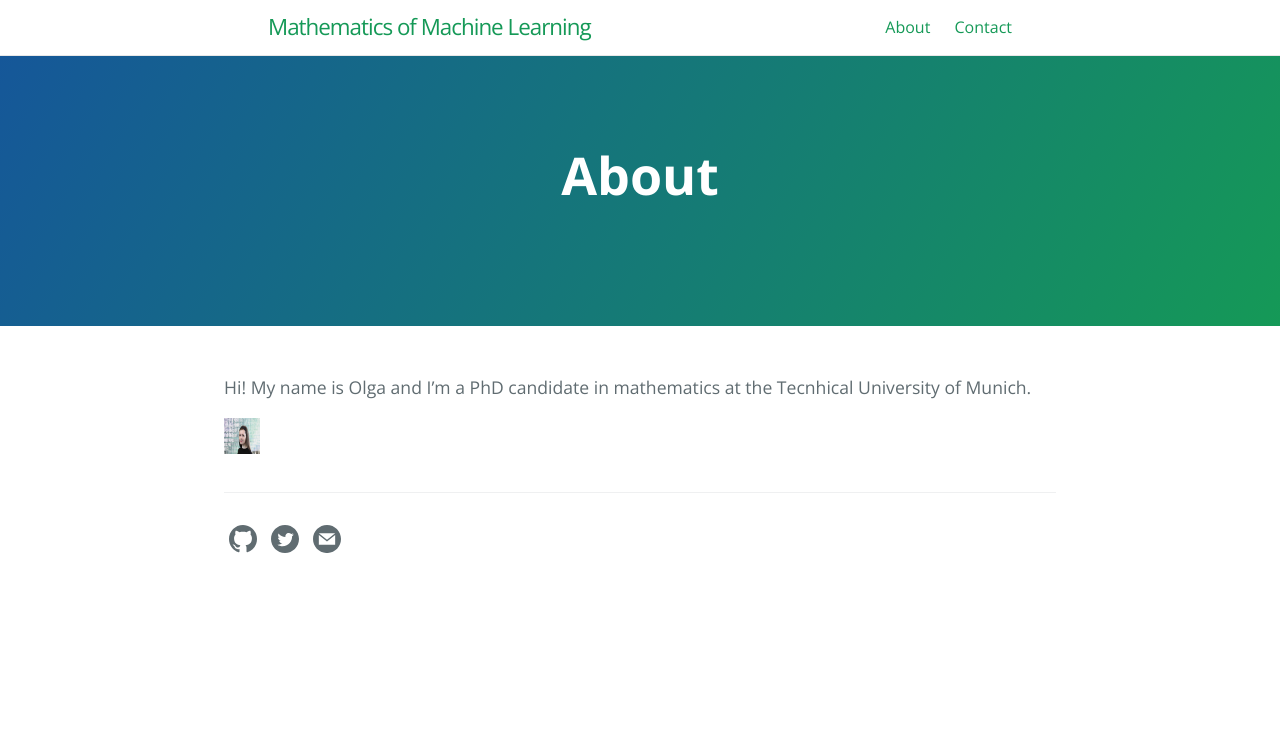
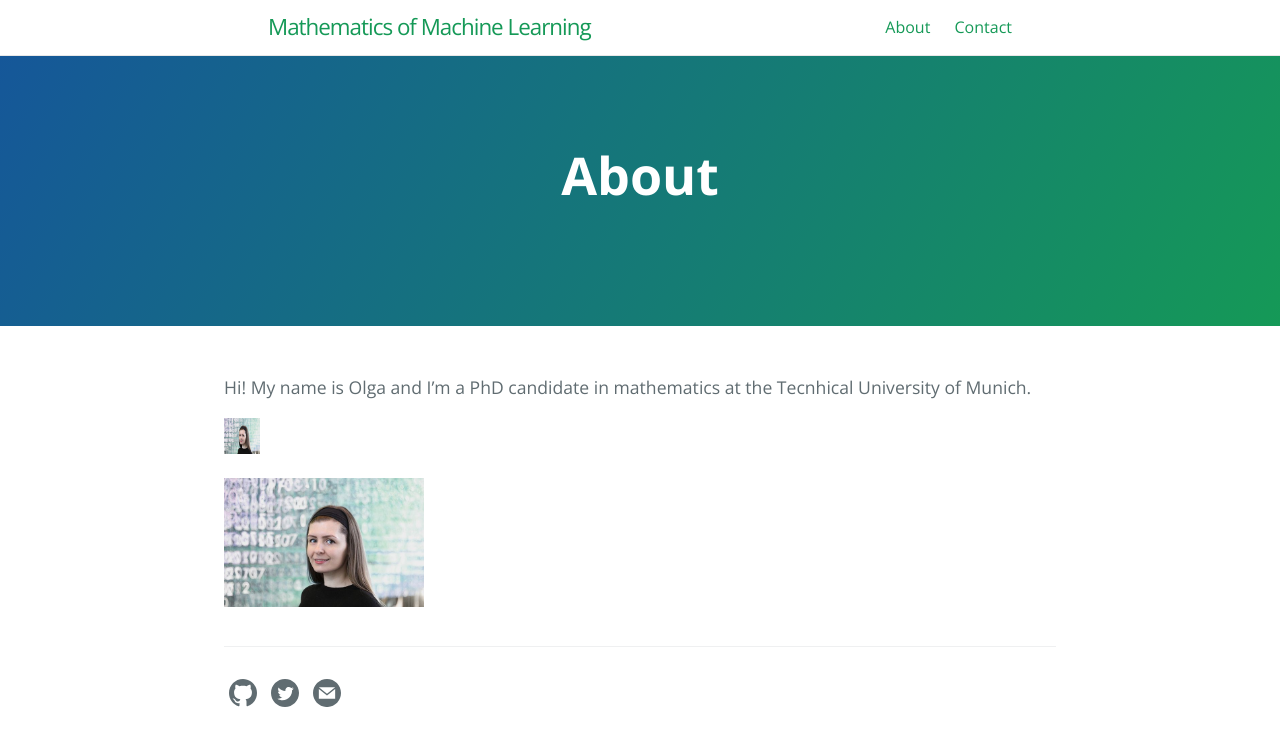
Before and after one commit to olgagraf/olgagraf.github.io, a Jekyll site: the page built from about.md, in a window 1280 px wide. Shown: the top 746 px of the page. Built offline with Jekyll 4.4.1, drawn with Linux system fonts in a browser that asks for light colours.

Commit message:
Update about.md

```diff
--- a/about.md
+++ b/about.md
@@ -11,6 +11,8 @@ Hi! My name is Olga and I'm a PhD candidate in mathematics at the Tecnhical Univ
 
 ![image](/assets/images/numbers14.jpg){:height="36px" width="36px"}
 
+<img src="assets/images/numbers14.jpg" width="200">
+
 <!---
 [Go to the Home Page]({{ '/' | absolute_url }})
 -->
```
